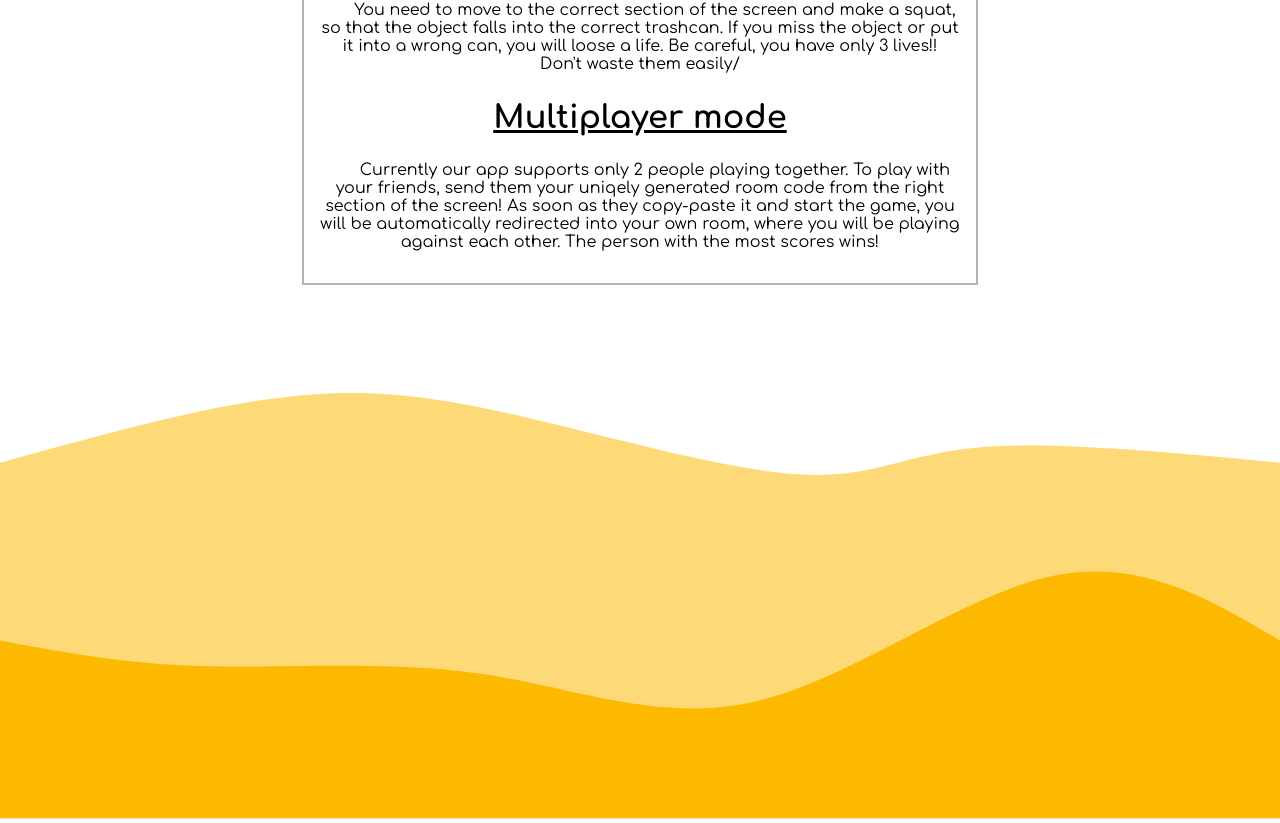
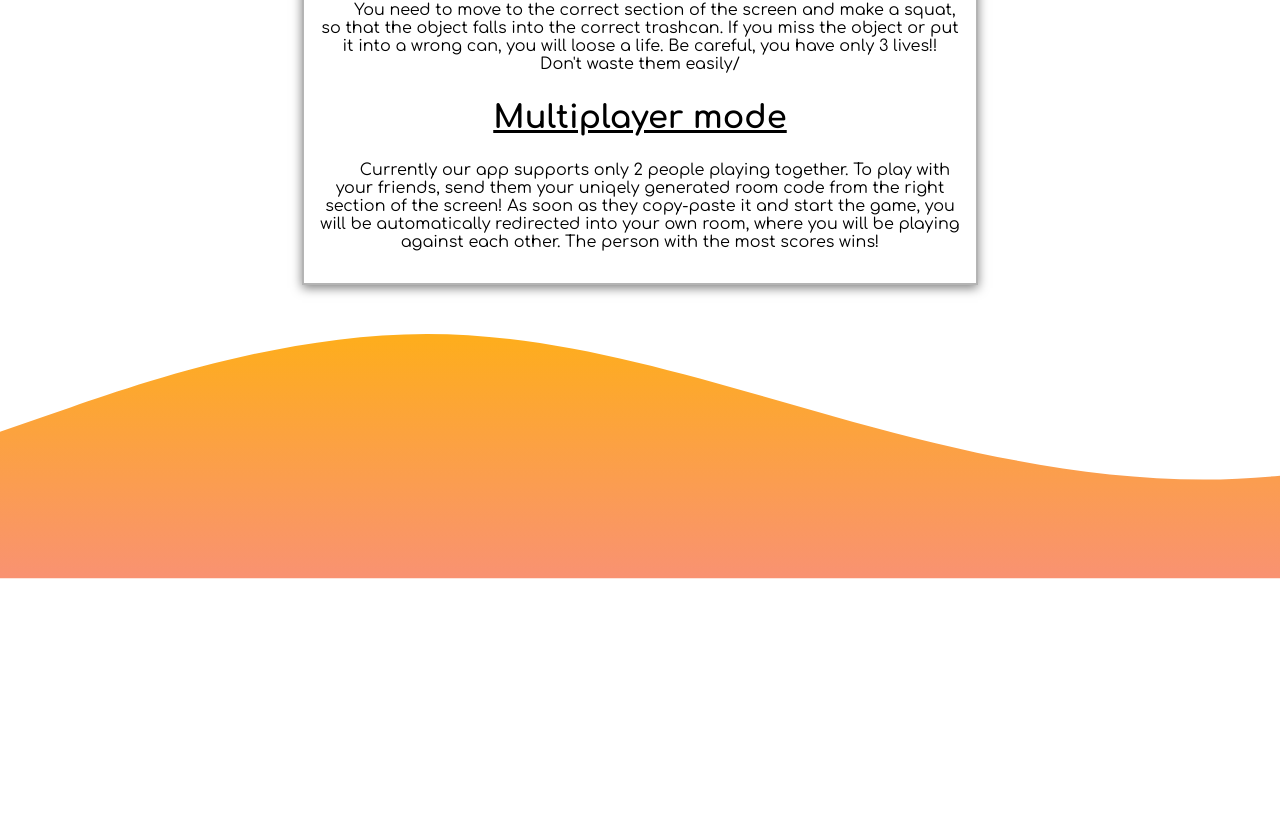
Before and after one commit to sutedalm/trashgame, a React (Create React App) app: page / in a window 1280 px wide. Shown: the part 1363-2186 px from the top of the page. After the commit the page ends 1946 px from the top, so only its background shows below. Built offline with nearby package versions, Linux system fonts and the light colour scheme; no server answers; what handsfree would draw is missing.

Commit message:
Add some footer style

```diff
--- a/src/MainPage/MainPage.css
+++ b/src/MainPage/MainPage.css
@@ -150,11 +150,14 @@
 }
 
 .mainPageWabyPicture {
-    width: 100%;
-    height: 100%;
-    position: fixed;
+    position: relative;
     bottom: 0;
     z-index: -10;
     transform: rotate(0deg);
     transition: 0.3s;
 }
+
+.wavePathVar {
+    transform: translate(0, 0px);
+    opacity: 1;
+}
--- a/src/MainPage/MainPage.js
+++ b/src/MainPage/MainPage.js
@@ -43,24 +43,21 @@ function MainPage({ serverId, setServerId }) {
             <Footer />
             <svg
                 className="mainPageWabyPicture"
-                id="svg"
-                viewBox="0 0 1440 600"
+                id="wave"
+                viewBox="0 0 1440 330"
+                version="1.1"
                 xmlns="http://www.w3.org/2000/svg"
-                class="transition duration-300 ease-in-out delay-150"
             >
+                <defs>
+                    <linearGradient id="sw-gradient-0" x1="0" x2="0" y1="1" y2="0">
+                        <stop stop-color="rgba(248.625, 146.386, 113.55, 1)" offset="0%"></stop>
+                        <stop stop-color="rgba(255, 179, 11, 1)" offset="100%"></stop>
+                    </linearGradient>
+                </defs>
                 <path
-                    d="M 0,600 C 0,600 0,200 0,200 C 110.74641148325358,169.29186602870814 221.49282296650716,138.58373205741628 313,127 C 404.50717703349284,115.41626794258373 476.77511961722473,122.95693779904303 579,146 C 681.2248803827753,169.04306220095697 813.4066985645935,207.58851674641147 897,213 C 980.5933014354065,218.41148325358853 1015.5980861244018,190.68899521531102 1098,183 C 1180.4019138755982,175.31100478468898 1310.2009569377992,187.6555023923445 1440,200 C 1440,200 1440,600 1440,600 Z"
-                    stroke="none"
-                    stroke-width="0"
-                    fill="#fcb90088"
-                    class="transition-all duration-300 ease-in-out delay-150 path-0"
-                ></path>
-                <path
-                    d="M 0,600 C 0,600 0,400 0,400 C 70.77511961722487,413.37799043062205 141.55023923444975,426.75598086124404 234,429 C 326.44976076555025,431.24401913875596 440.57416267942585,422.3540669856459 545,438 C 649.4258373205741,453.6459330143541 744.1531100478471,493.82775119617224 852,468 C 959.8468899521529,442.17224880382776 1080.8133971291866,350.3349282296651 1181,328 C 1281.1866028708134,305.6650717703349 1360.5933014354068,352.83253588516743 1440,400 C 1440,400 1440,600 1440,600 Z"
-                    stroke="none"
-                    stroke-width="0"
-                    fill="#fcb900ff"
-                    class="transition-all duration-300 ease-in-out delay-150 path-1"
+                    className="wavePathVar"
+                    fill="url(#sw-gradient-0)"
+                    d="M0,165L80,137.5C160,110,320,55,480,55C640,55,800,110,960,154C1120,198,1280,231,1440,214.5C1600,198,1760,132,1920,104.5C2080,77,2240,88,2400,126.5C2560,165,2720,231,2880,247.5C3040,264,3200,231,3360,198C3520,165,3680,132,3840,137.5C4000,143,4160,187,4320,187C4480,187,4640,143,4800,143C4960,143,5120,187,5280,187C5440,187,5600,143,5760,143C5920,143,6080,187,6240,220C6400,253,6560,275,6720,280.5C6880,286,7040,275,7200,247.5C7360,220,7520,176,7680,132C7840,88,8000,44,8160,44C8320,44,8480,88,8640,110C8800,132,8960,132,9120,159.5C9280,187,9440,242,9600,225.5C9760,209,9920,121,10080,71.5C10240,22,10400,11,10560,5.5C10720,0,10880,0,11040,33C11200,66,11360,132,11440,165L11520,198L11520,330L11440,330C11360,330,11200,330,11040,330C10880,330,10720,330,10560,330C10400,330,10240,330,10080,330C9920,330,9760,330,9600,330C9440,330,9280,330,9120,330C8960,330,8800,330,8640,330C8480,330,8320,330,8160,330C8000,330,7840,330,7680,330C7520,330,7360,330,7200,330C7040,330,6880,330,6720,330C6560,330,6400,330,6240,330C6080,330,5920,330,5760,330C5600,330,5440,330,5280,330C5120,330,4960,330,4800,330C4640,330,4480,330,4320,330C4160,330,4000,330,3840,330C3680,330,3520,330,3360,330C3200,330,3040,330,2880,330C2720,330,2560,330,2400,330C2240,330,2080,330,1920,330C1760,330,1600,330,1440,330C1280,330,1120,330,960,330C800,330,640,330,480,330C320,330,160,330,80,330L0,330Z"
                 ></path>
             </svg>
         </div>
--- a/src/components/Footer/Footer.css
+++ b/src/components/Footer/Footer.css
@@ -2,6 +2,7 @@
     display: flex;
     width: 100%;
     justify-content: center;
+
     /* align-items: center; */
 }
 
@@ -13,6 +14,8 @@
     padding: 1em;
     width: 50%;
     text-align: center;
+    background: rgba(255, 255, 255, 0.9);
+    box-shadow: 0 3px 10px rgb(0 0 0 / 0.5);
 }
 
 .footerSectionHeader {
```
